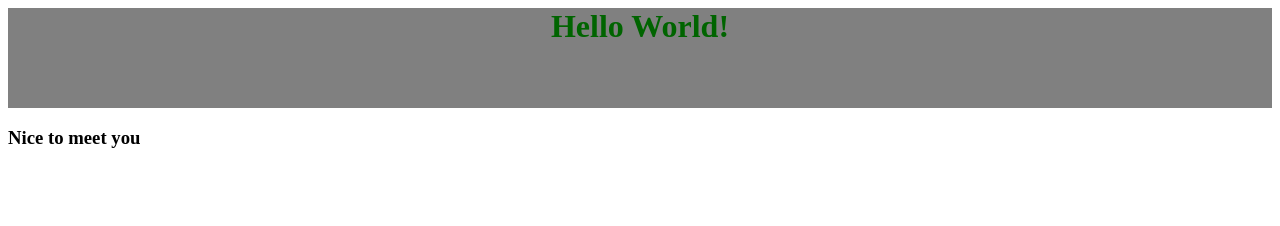
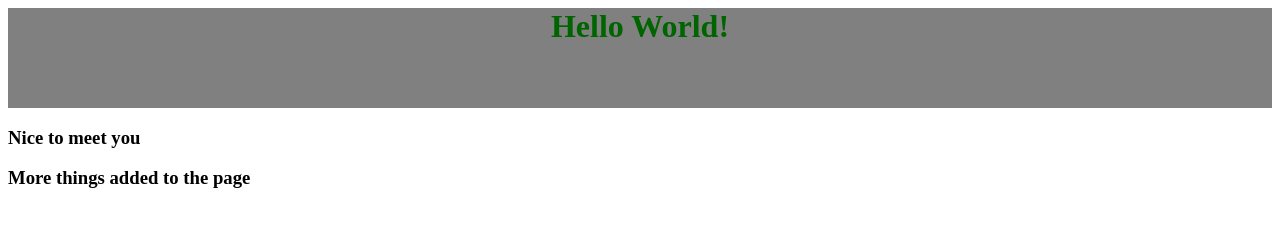
Before and after one commit to bradmccray89/hello-world, a plain HTML site: page index.html in a window 1280 px wide. Drawn offline with Linux system fonts and the light colour scheme.

Commit message:
added more to index.html

```diff
--- a/index.html
+++ b/index.html
@@ -5,4 +5,7 @@
   <div>
     <h3>Nice to meet you</h3>
   </div>
+  <div>
+    <h3>More things added to the page</h3>
+  </div>
 </html>
```
